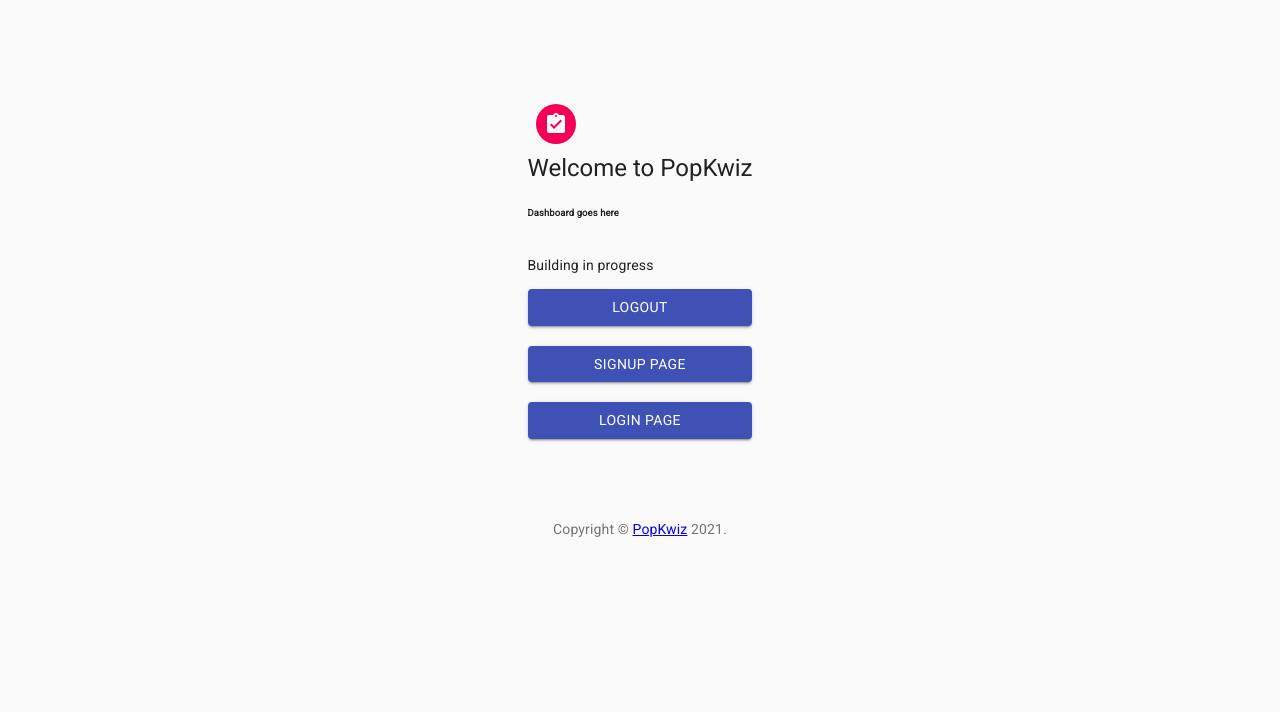
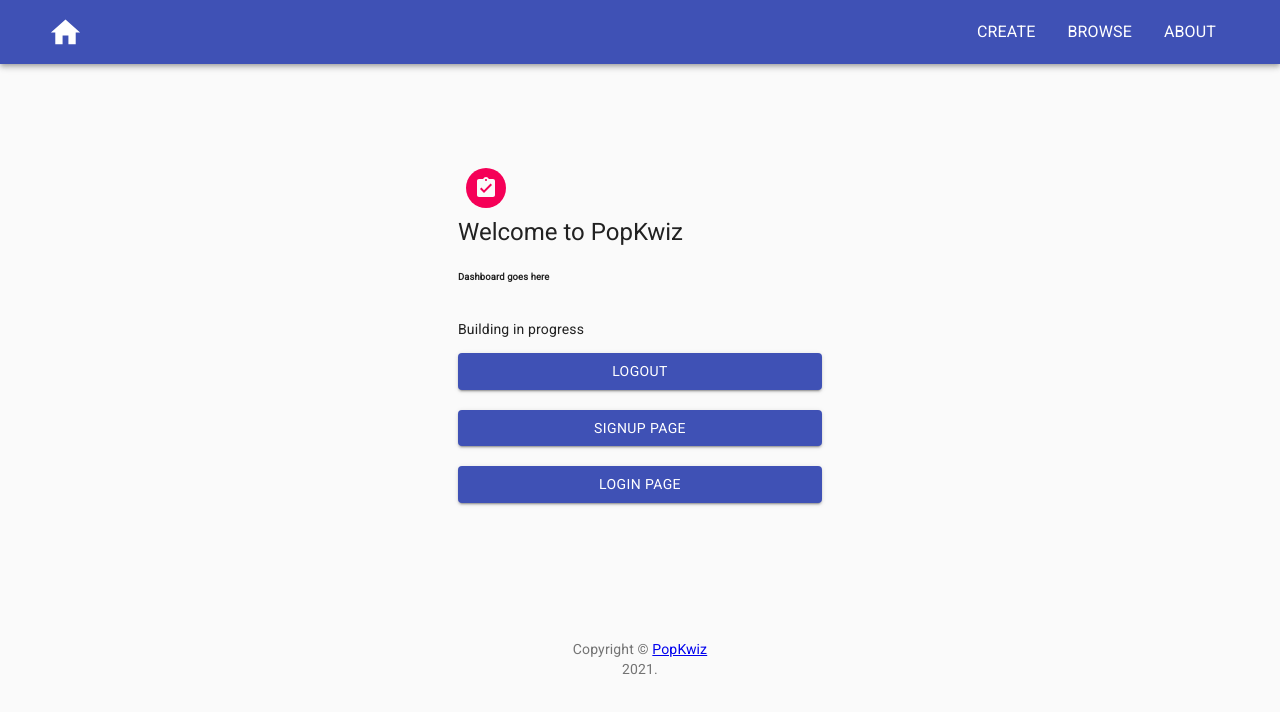
Before and after one commit to dlimx/PopKwiz, a React app: page / in a window 1280 px wide. Shown: the top 712 px of the page. Built offline with nearby package versions, Linux system fonts and the light colour scheme; no server answers.

Commit message:
Browse / Quiz list UI for week3 sprint.

```diff
--- a/client/Router.jsx
+++ b/client/Router.jsx
@@ -1,14 +1,16 @@
 import React from 'react';
 // import axios from 'axios';
-//import { BrowserRouter as Router, Switch, Route } from 'react-router-dom';
-import { BrowserRouter as BrowserRouter, Switch, Route } from 'react-router-dom';
-import { AuthProvider } from '../client/store/users/AuthContext';
+// import { BrowserRouter as Router, Switch, Route } from 'react-router-dom';
+import { BrowserRouter, Switch, Route } from 'react-router-dom';
 import { Container, CssBaseline } from '@material-ui/core';
+import { AuthProvider } from './store/users/AuthContext';
 import { SignUp } from './screens/Signup';
 import { useStyles } from './styles/useStyles';
 import { Dashboard } from './screens/Dashboard';
 import { Login } from './screens/Login';
 import { Logout } from './screens/Logout';
+import { Browse } from './screens/Browse';
+import { Navbar } from './components/Navbar';
 
 export const Router = () => {
   const classes = useStyles();
@@ -18,14 +20,15 @@ export const Router = () => {
         <BrowserRouter>
           <div>
             <CssBaseline className={classes.root} />
-            {/* navbar here */}
+            <Navbar />
             <Container className={classes.paper2} style={{ minHeight: '100vh' }}>
-              <div className="w-100" style={{ maxWidth: '400px' }}>
+              <div className="w-100">
                 <Switch>
                   <Route exact path="/" component={Dashboard} />
                   <Route path="/signup" component={SignUp} />
                   <Route path="/login" component={Login} />
                   <Route path="/logout" component={Logout} />
+                  <Route path="/browse" component={Browse} />
                 </Switch>
               </div>
             </Container>
--- /dev/null
+++ b/client/components/Category.jsx
@@ -0,0 +1,42 @@
+import React from 'react';
+import { makeStyles } from '@material-ui/core/styles';
+import Grid from '@material-ui/core/Grid';
+import Box from '@material-ui/core/Box';
+import Button from '@material-ui/core/Button';
+
+const subjects = [
+  { name: 'Math' },
+  { name: 'English' },
+  { name: 'Science' },
+  { name: 'Computer' },
+];
+
+const useStyles = makeStyles((theme) => ({
+  catButton: {
+    padding: theme.spacing(3),
+    textAlign: 'center',
+    backgroundColor: theme.palette.primary.light,
+    color: theme.palette.primary.contrastText,
+    width: '100%',
+    '&:hover': {
+      backgroundColor: theme.palette.primary.dark,
+    },
+  },
+}));
+
+export const Category = () => {
+  const classes = useStyles();
+  return (
+    <div>
+      <Box m={2}>
+        <Grid container spacing={3}>
+          {subjects.map((subject, index) => (
+            <Grid item xs={3}>
+              <Button className={classes.catButton} onClick={() => { console.log(index); }}>{subject.name}</Button>
+            </Grid>
+          ))}
+        </Grid>
+      </Box>
+    </div>
+  );
+};
--- a/client/components/Copyright.jsx
+++ b/client/components/Copyright.jsx
@@ -1,18 +1,21 @@
 import React from 'react';
 import Typography from '@material-ui/core/Typography';
-
+import Box from '@material-ui/core/Box';
 import { Link } from 'react-router-dom';
 
 // copyright line for the bottom of every screen
 export function Copyright() {
   return (
-    <Typography variant='body2' color='textSecondary' align='center'>
-      {'Copyright © '}
-      <Link color='inherit' to='/'>
-        PopKwiz
-      </Link>{' '}
-      {new Date().getFullYear()}
-      {'.'}
-    </Typography>
+    <Box m={15}>
+      <Typography variant="body2" color="textSecondary" align="center">
+        {'Copyright © '}
+        <Link color="inherit" to="/">
+          PopKwiz
+        </Link>
+        {' '}
+        {new Date().getFullYear()}
+        {'.'}
+      </Typography>
+    </Box>
   );
 }
--- /dev/null
+++ b/client/components/Navbar.jsx
@@ -0,0 +1,60 @@
+// Temporary NavBar: to be changed
+// reference: https://ansonlowzf.com/how-to-build-a-material-ui-navbar/
+
+import * as React from 'react';
+import {
+  AppBar,
+  Toolbar,
+  IconButton,
+  List,
+  ListItem,
+  ListItemText,
+  Container,
+} from '@material-ui/core';
+import { Home } from '@material-ui/icons';
+import { makeStyles } from '@material-ui/core/styles';
+
+const useStyles = makeStyles({
+  navbarDisplayFlex: {
+    display: 'flex',
+    justifyContent: 'space-between',
+  },
+  navDisplayFlex: {
+    display: 'flex',
+    justifyContent: 'space-between',
+  },
+  linkText: {
+    textDecoration: 'none',
+    textTransform: 'uppercase',
+    color: 'white',
+  },
+});
+
+const navLinks = [
+  { title: 'create', path: '/create' },
+  { title: 'browse', path: '/browse' },
+  { title: 'about', path: '/about' },
+];
+
+export const Navbar = () => {
+  const classes = useStyles();
+
+  return (
+    <AppBar position="static">
+      <Toolbar>
+        <Container maxWidth="lg" className={classes.navbarDisplayFlex}>
+          <IconButton edge="start" color="inherit" aria-label="home">
+            <Home fontSize="large" />
+          </IconButton>
+          <List component="nav" aria-labelledby="main navigation" className={classes.navDisplayFlex}>
+            {navLinks.map(({ title, path }) => (
+              <a href={path} key={title} className={classes.linkText}>
+                <ListItem button><ListItemText primary={title} /></ListItem>
+              </a>
+            ))}
+          </List>
+        </Container>
+      </Toolbar>
+    </AppBar>
+  );
+};
--- /dev/null
+++ b/client/components/Quizlist.jsx
@@ -0,0 +1,67 @@
+import React from 'react';
+import Accordion from '@material-ui/core/Accordion';
+import AccordionDetails from '@material-ui/core/AccordionDetails';
+import AccordionSummary from '@material-ui/core/AccordionSummary';
+import Typography from '@material-ui/core/Typography';
+import ExpandMoreIcon from '@material-ui/icons/ExpandMore';
+import Button from '@material-ui/core/Button';
+import Grid from '@material-ui/core/Grid';
+import { makeStyles } from '@material-ui/core/styles';
+import Box from '@material-ui/core/Box';
+
+const useStyles = makeStyles((theme) => ({
+  root: {
+    flexGrow: 1,
+    width: '100%',
+  },
+  heading: {
+    fontSize: theme.typography.pxToRem(15),
+    flexBasis: '33.33%',
+    flexShrink: 0,
+  },
+  secondaryHeading: {
+    fontSize: theme.typography.pxToRem(15),
+    color: theme.palette.text.secondary,
+  },
+}));
+
+// dummy database values
+const quizzes = [
+  { id: 'Quiz #1', name: 'CS161 - Introduction to Computer Science (Final Exam)', description: 'Lorem ipsum dolor sit amet, consectetur adipiscing elit, sed do eiusmod tempor incididunt ut labore et dolore magna aliqua.' },
+  { id: 'Quiz #2', name: 'CS290 - Web Programming (Final Exam)', description: 'Lorem ipsum dolor sit amet, consectetur adipiscing elit, sed do eiusmod tempor incididunt ut labore et dolore magna aliqua.' },
+  { id: 'Quiz #3', name: 'CS344 - Operating Systems (Midterm Exam)', description: 'Lorem ipsum dolor sit amet, consectetur adipiscing elit, sed do eiusmod tempor incididunt ut labore et dolore magna aliqua.' },
+  { id: 'Quiz #4', name: 'CS372 - Introduction to Networking (Midterm Exam)', description: 'Lorem ipsum dolor sit amet, consectetur adipiscing elit, sed do eiusmod tempor incididunt ut labore et dolore magna aliqua.' },
+];
+
+export const Quizlist = () => {
+  const classes = useStyles();
+  // initialize state
+  const [expanded, setExpanded] = React.useState(false);
+  // hook to update state for accordion: https://material-ui.com/components/accordion/
+  const handleChange = (panel) => (event, isExpanded) => {
+    setExpanded(isExpanded ? panel : false);
+  };
+
+  return (
+    <div className={classes.root}>
+      <Box m={2}>
+        {quizzes.map((quiz, index) => (
+          <Accordion expanded={expanded === quiz} onChange={handleChange(quiz)}>
+            <AccordionSummary expandIcon={<ExpandMoreIcon />}>
+              <Typography className={classes.heading}>{quiz.id}</Typography>
+              <Typography className={classes.secondaryHeading}>{quiz.name}</Typography>
+            </AccordionSummary>
+            <AccordionDetails>
+              <Typography>
+                <Grid container spacing={12}>
+                  <Grid item xs={11}>{quiz.description}</Grid>
+                  <Grid item xs={1}><Button variant="contained" color="primary">Start</Button></Grid>
+                </Grid>
+              </Typography>
+            </AccordionDetails>
+          </Accordion>
+        ))}
+      </Box>
+    </div>
+  );
+};
--- /dev/null
+++ b/client/components/Search.jsx
@@ -0,0 +1,14 @@
+import React from 'react';
+import TextField from '@material-ui/core/TextField';
+import Box from '@material-ui/core/Box';
+import Grid from '@material-ui/core/Grid';
+
+export const Search = () => (
+  <div>
+    <Box m={2}>
+      <Grid container justify="center">
+        <TextField id="outlined-search" label="Search" type="search" variant="outlined" style={{ width: '80%' }} />
+      </Grid>
+    </Box>
+  </div>
+);
--- /dev/null
+++ b/client/screens/Browse.jsx
@@ -0,0 +1,14 @@
+import React from 'react';
+import { Search } from '../components/Search';
+import { Category } from '../components/Category';
+import { Quizlist } from '../components/Quizlist';
+import { Copyright } from '../components/Copyright';
+
+export const Browse = () => (
+  <div>
+    <Search />
+    <Category />
+    <Quizlist />
+    <Copyright />
+  </div>
+);
```
